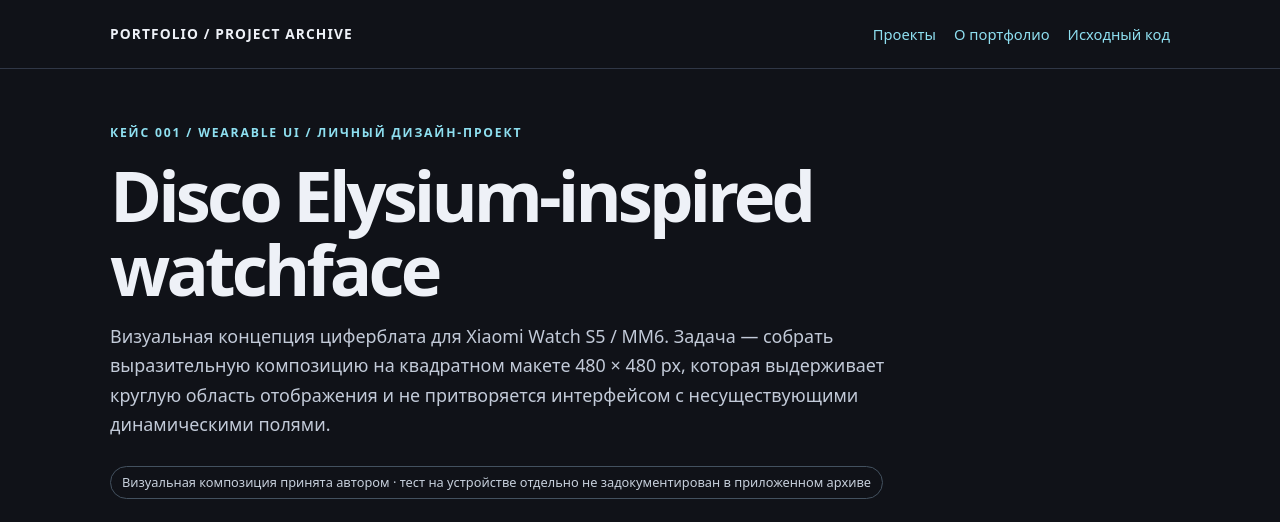
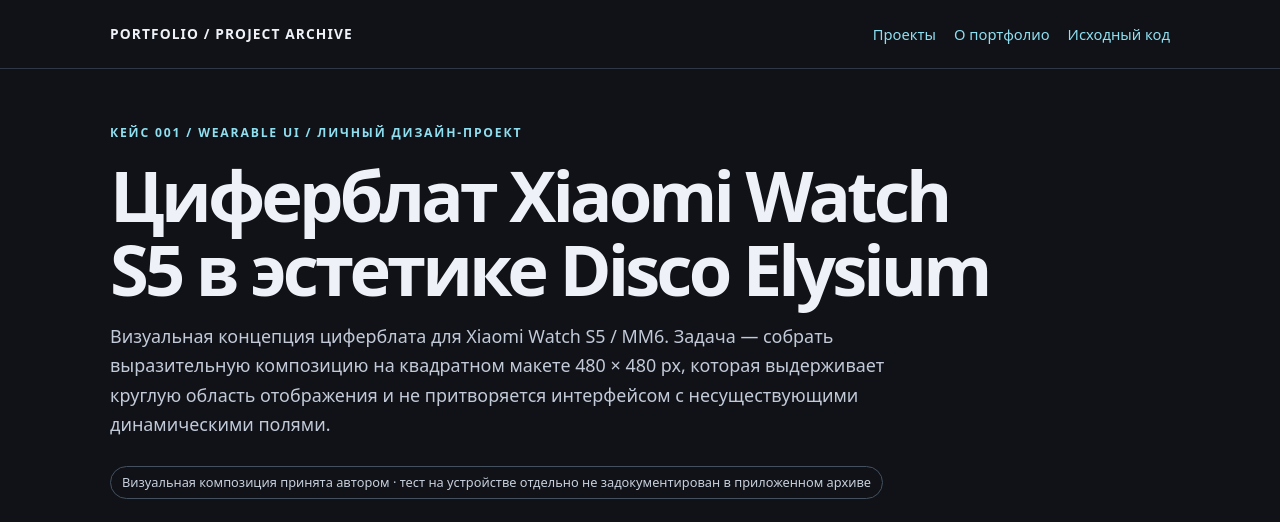
Before and after one commit to arthurpyshniy-design/Portfolio, a plain HTML site: page xiaomi-watch-s5.html in a window 1280 px wide. Shown: the top 522 px of the page. Drawn offline with Linux system fonts and the light colour scheme.

Commit message:
Localize watchface case title

```diff
--- a/xiaomi-watch-s5.html
+++ b/xiaomi-watch-s5.html
@@ -4,7 +4,7 @@
   <meta charset="utf-8">
   <meta name="viewport" content="width=device-width, initial-scale=1">
   <meta name="description" content="Кейс о создании визуальной концепции циферблата для Xiaomi Watch S5 / MM6: ограничения круглого дисплея, композиция в Figma и изготовление архивной метки в Krita.">
-  <title>Disco Elysium Watchface — кейс проекта</title>
+  <title>Циферблат Xiaomi Watch S5 в эстетике Disco Elysium — кейс проекта</title>
   <style>
     :root { color-scheme: dark; --bg:#101218; --panel:#191d27; --text:#eef1f7; --muted:#a4adbf; --line:#303746; --accent:#8edff0; --warm:#c8a17e; }
     * { box-sizing:border-box; }
@@ -59,7 +59,7 @@
   <main class="wrap">
     <section>
       <div class="eyebrow">Кейс 001 / Wearable UI / Личный дизайн-проект</div>
-      <h1>Disco Elysium-inspired watchface</h1>
+      <h1>Циферблат Xiaomi Watch S5 в эстетике Disco Elysium</h1>
       <p class="lead">Визуальная концепция циферблата для Xiaomi Watch S5 / MM6. Задача — собрать выразительную композицию на квадратном макете 480 × 480 px, которая выдерживает круглую область отображения и не притворяется интерфейсом с несуществующими динамическими полями.</p>
       <span class="status">Визуальная композиция принята автором · тест на устройстве отдельно не задокументирован в приложенном архиве</span>
       <div class="hero-grid">
```
